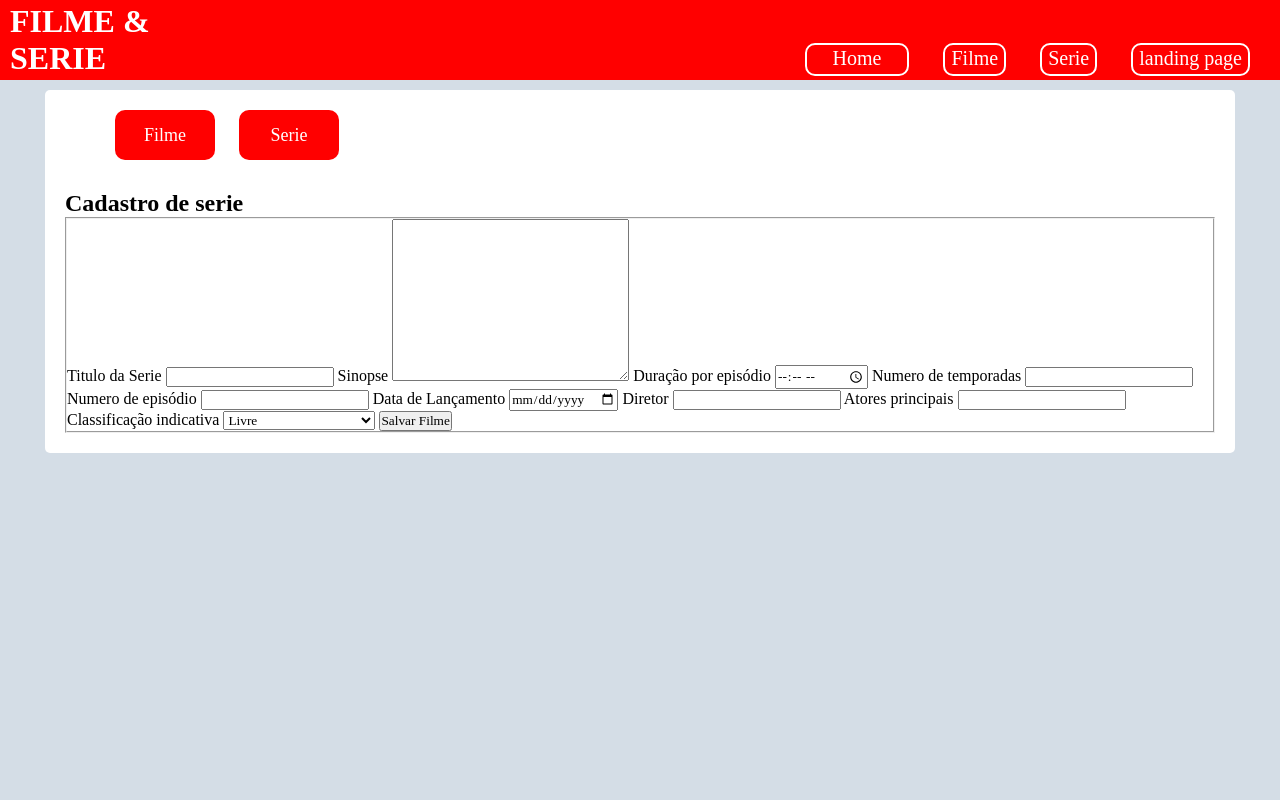
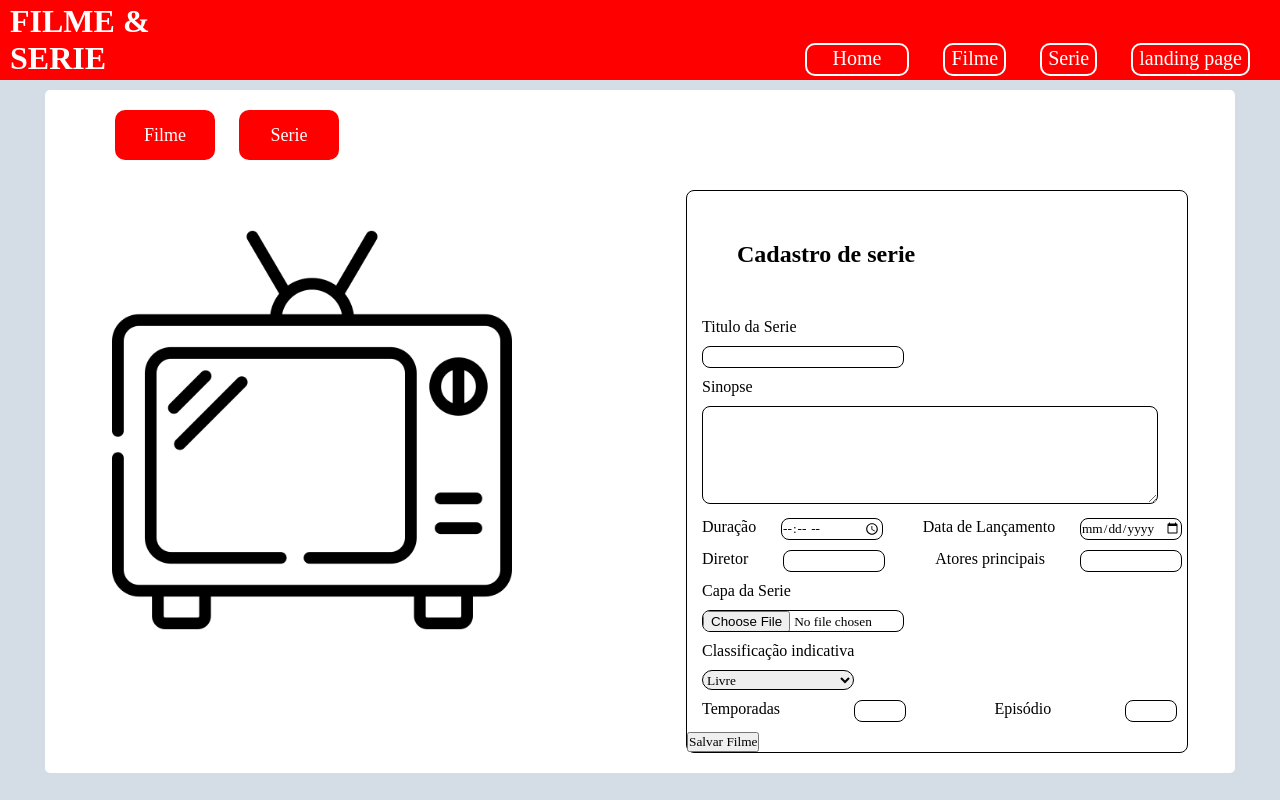
Before and after one commit to Cleiton-Aparecido/proj-tecnologia-web, a plain HTML site: page form.html in a window 1280 px wide. Both pictures are taken after a click on the button "Serie". Drawn offline with Linux system fonts and the light colour scheme.

Commit message:
formulario completo

```diff
--- a/form.html
+++ b/form.html
@@ -10,6 +10,7 @@
   <title>Cadastro</title>
 
 </head>
+
 <body onload="openform('filme')">
   <header id="cabecalho">
     <div id="logo">
@@ -34,26 +35,36 @@
     </nav>
 
     <div id="filme" class="filme form">
-      <h1>Cadastro de filme</h1>
+
       <form action="">
+        <div class="imageConteiner">
+          <img src="img/logotipo-filme.png" alt="" width="400" height="400" id="imageMovie">
+        </div>
         <fieldset>
+          <h1 style="padding: 50px;">Cadastro de filme</h1>
           <label for="titulo">Titulo do filme</label>
           <input type="text" id="titulo" required>
 
           <label for="sinopse">Sinopse</label>
-          <textarea name="sinopse" id="sinopse" cols="30" rows="10"></textarea>
-
+          <textarea name="sinopse" id="sinopse" cols="60" rows="6"></textarea>
+          <div class="tempo">
             <label for="duracao">Duração</label>
             <input type="time" id="duracao" required>
 
             <label for="lancamento">Data de Lançamento</label>
             <input type="date" id="lancamento" required>
-
+          </div>
+          <div class="filmeStaff">
             <label for="diretor">Diretor</label>
             <input type="text" id="diretor">
 
             <label for="atores">Atores principais</label>
             <input type="text" id="atores">
+          </div>
+          <label for="capaf">Capa do Filme</label>
+          <input type="file" name="capaf" id="capaf" onchange="prewiewImage('imageMovie','capaf')">
+
+
 
           <label for="classificacao">Classificação indicativa</label>
           <select name="classificacao" id="classificacao" required>
@@ -70,33 +81,35 @@
       </form>
     </div>
     <div id="serie" class="serie form">
-      <h1>Cadastro de serie</h1>
+
       <form action="">
+        <div class="imageConteiner" style="margin-top: 20px;">
+          <img src="img/logotipo-serie.png" alt="" width="400" height="400" id="imageSerie">
+        </div>
         <fieldset>
+          <h1 style="padding: 50px;">Cadastro de serie</h1>
           <label for="titulo">Titulo da Serie</label>
           <input type="text" id="titulo" required>
 
           <label for="sinopse">Sinopse</label>
-          <textarea name="sinopse" id="sinopse" cols="30" rows="10"></textarea>
-
-          <label for="duracao">Duração por episódio</label>
+          <textarea name="sinopse" id="sinopse" cols="60" rows="6"></textarea>
+          <div class="tempo">
+            <label for="duracao">Duração</label>
             <input type="time" id="duracao" required>
-
-          <label for="num_temp">Numero de temporadas</label>
-          <input type="number" id="num_temp">
-
-          <label for="num_ep">Numero de episódio</label>
-          <input type="number" id="num_ep">
 
             <label for="lancamento">Data de Lançamento</label>
             <input type="date" id="lancamento" required>
+          </div>
 
-
+          <div class="filmeStaff">
             <label for="diretor">Diretor</label>
             <input type="text" id="diretor">
 
             <label for="atores">Atores principais</label>
             <input type="text" id="atores">
+          </div>
+          <label for="capaserie">Capa da Serie</label>
+          <input type="file" name="capaserie" id="capaserie" onchange="prewiewImage('imageSerie','capaserie')">
 
           <label for="classificacao">Classificação indicativa</label>
           <select name="classificacao" id="classificacao" required>
@@ -107,7 +120,13 @@
             <option value="16">Para maiores de 16 anos</option>
             <option value="18">Para maiores de 18 anos</option>
           </select>
+          <div class="temporadas">
+            <label for="num_temp">Temporadas</label>
+            <input type="number" id="num_temp">
 
+            <label for="num_ep">Episódio</label>
+            <input type="number" id="num_ep">
+          </div>
           <button type="submit">Salvar Filme</button>
         </fieldset>
       </form>
--- a/src/css/sytle_form.css
+++ b/src/css/sytle_form.css
@@ -37,3 +37,80 @@
   margin-left: 20px;
   cursor: pointer;
 }
+
+form {
+  display: flex;
+  justify-content: space-around;
+}
+.imageConteiner{
+  padding: 20px;
+}
+fieldset {
+  width: 500px;
+  margin-left: 100px;
+  border: 1px solid black;
+  border-radius: 8px;
+}
+
+label {
+  display: block;
+  margin-left: 15px;
+  margin-bottom: 10px;
+}
+
+.temporadas {
+  display: flex;
+  justify-content: space-between;
+}
+
+.temporadas input {
+  width: 50px;
+  margin-left: 10px;
+  margin-right: 10px;
+}
+
+.tempo {
+  display: flex;
+  justify-content: space-between;
+}
+
+.filmeStaff {
+  display: flex;
+  justify-content: space-between;
+}
+
+.filmeStaff input {
+  width: 100px;
+  margin-left: 5px;
+  margin-right: 5px;
+}
+
+.tempo input {
+  width: 100px;
+  margin-left: 5px;
+  margin-right: 5px;
+}
+
+input {
+  margin-left: 15px;
+  margin-bottom: 10px;
+  height: 20px;
+  width: 200px;
+  border: 1px solid;
+  border-radius: 8px;
+}
+
+textarea {
+  margin-left: 15px;
+  margin-bottom: 10px;
+  border: 1px solid;
+  border-radius: 8px;
+}
+
+select {
+  margin-left: 15px;
+  margin-bottom: 10px;
+  height: 20px;
+  border: 1px solid;
+  border-radius: 10px;
+}
--- a/src/js/form_script.js
+++ b/src/js/form_script.js
@@ -6,3 +6,20 @@ function openform(formName) {
   }
   document.getElementById(formName).style.display = "block";
 }
+
+function prewiewImage(img,input) {
+  let photo = document.getElementById(img)
+  let file = document.getElementById(input).files[0]
+
+  let reader = new FileReader()
+
+  reader.onloadend = function () {
+    photo.src = reader.result
+  }
+
+  if (file) {
+    reader.readAsDataURL(file)
+  } else {
+    photo.src = ''
+  }
+}
```
Also changed, not shown: img/logotipo-serie.png (added). Lines whose indentation alone changed are shown as unchanged.
